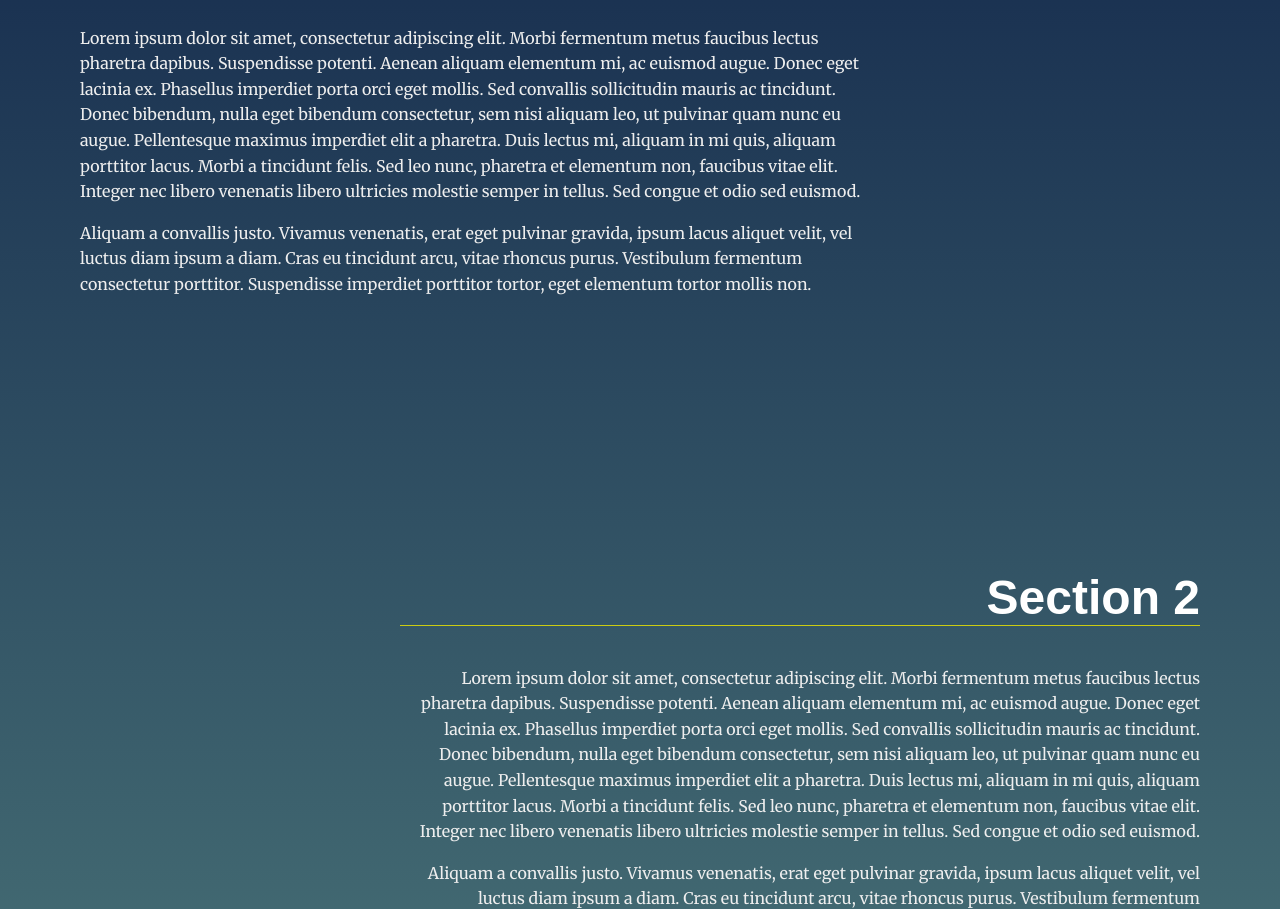
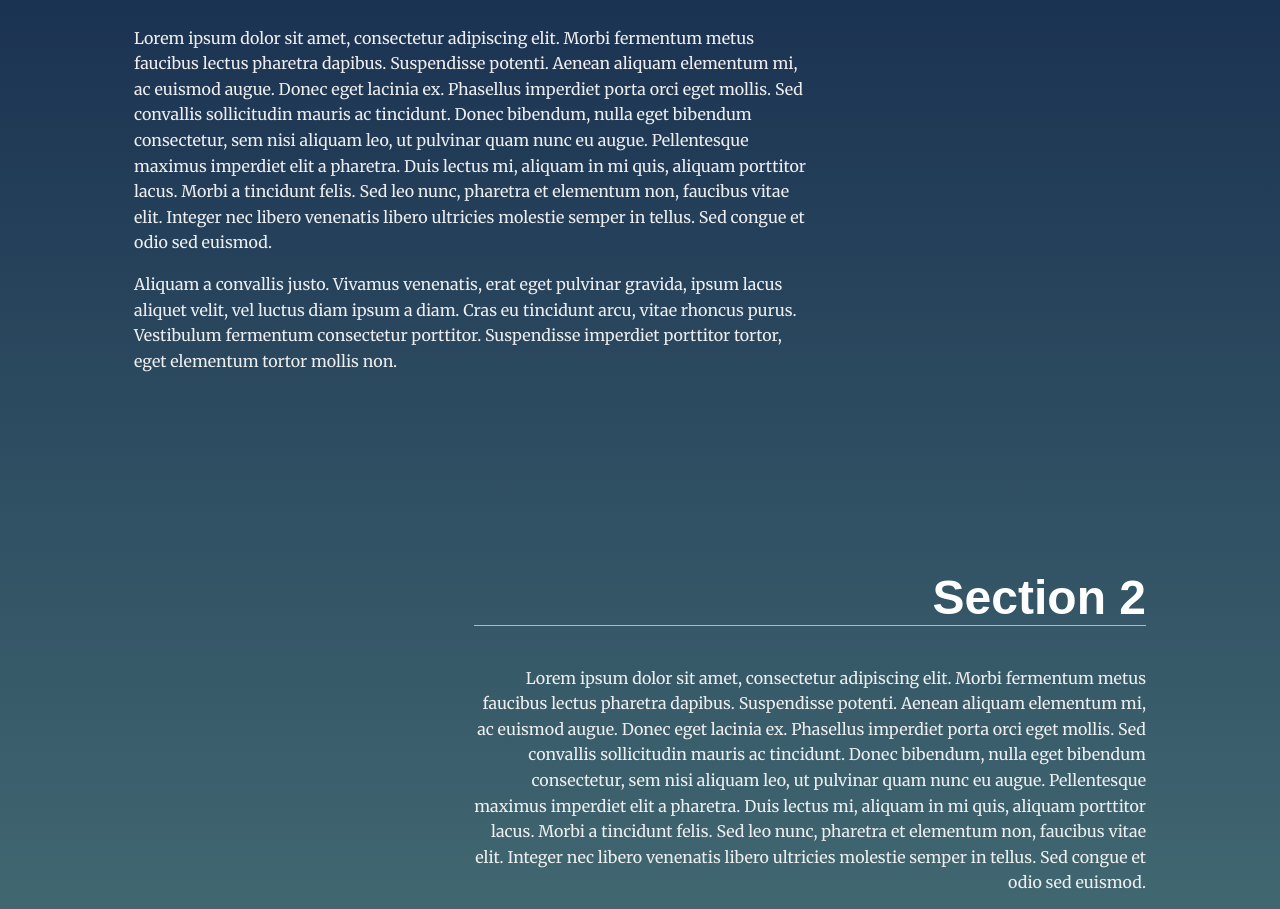
Before and after one commit to mohamedKhaled89/landing-page, a plain HTML site: page landing-page/index.html in a window 1280 px wide. Shown: the part 645-1554 px from the top of the page. Drawn offline with Linux system fonts and the light colour scheme.

Commit message:
edit project

```diff
--- a/landing-page/css/styles.css
+++ b/landing-page/css/styles.css
@@ -10,23 +10,58 @@
 
 
 /* ---- Base Rules ---- */
+* {
+    -webkit-box-sizing: border-box;
+    -moz-box-sizing: border-box;
+    box-sizing: border-box;
+}
 body {
-    background: rgb(136,203,171);
-    background: linear-gradient(0deg, rgba(136,203,171,1) 0%, rgba(0,13,60,1) 100%);
+    background: rgb(136, 203, 171);
+    background: linear-gradient(0deg, rgba(136, 203, 171, 1) 0%, rgba(0, 13, 60, 1) 100%);
     margin: 0;
     font-family: 'Merriweather', serif;
     color: #fff;
 }
+html {
+    scroll-behavior: smooth;
+}
+.container {
+    padding-left: 15px;
+    padding-right: 15px;
+    margin-left: auto;
+    margin-right: auto;
+}
 
+/* Small */
+@media (min-width:768px) {
+    .container {
+        width: 750px;
+    }
+}
+
+/* Medium */
+@media (min-width:992px) {
+    .container {
+        width: 970px;
+    }
+}
+
+/* Large */
+@media (min-width:1200px) {
+    .container {
+        width: 1170px;
+    }
+}
 
 /* Typeography General*/
 h1 {
     font-family: 'Fira Sans', sans-serif;
     font-size: 3em;
     margin: 2em 1rem;
+    text-align: center;
 }
 
-@media only screen and (min-width: 35em){
+@media only screen and (min-width: 35em) {
     h1 {
         font-size: 7em;
         margin: 2em 4rem 1em;
@@ -51,7 +86,7 @@ main {
 }
 
 .main-hero {
-    min-height: 40vh;
+    min-height: 100vh;
     padding-top: 3em;
 }
 
@@ -67,7 +102,7 @@ section {
 .navbar__menu ul {
     padding-left: 0;
     margin: 0;
-    text-align: left;
+    text-align: center;
 }
 
 .navbar__menu li {
@@ -102,9 +137,10 @@ section {
     background: #000;
     padding: 3em;
     color: #fff;
+    text-align: center;
 }
 
-.page__footer p{
+.page__footer p {
     color: #fff;
 }
 
@@ -112,11 +148,12 @@ section {
 /* ---- Theme Rules ---- */
 /* Landing Container Styles */
 .landing__container {
-    padding: 1em;
+    padding-left: 1em;
+    padding-right: 1em;
     text-align: left;
 }
 
-@media only screen and (min-width: 35em){
+@media only screen and (min-width: 35em) {
     .landing__container {
         max-width: 50em;
         padding: 4em;
@@ -146,8 +183,8 @@ section:nth-of-type(odd) .landing__container::before {
 
 section:nth-of-type(even) .landing__container::before {
     content: '';
-    background: rgb(255,255,255);
-    background: linear-gradient(0deg, rgba(255,255,255,.1) 0%, rgba(255,255,255,.2) 100%);
+    background: rgb(255, 255, 255);
+    background: linear-gradient(0deg, rgba(255, 255, 255, .1) 0%, rgba(255, 255, 255, .2) 100%);
     position: absolute;
     top: 3em;
     right: 3em;
@@ -161,8 +198,8 @@ section:nth-of-type(even) .landing__container::before {
 
 section:nth-of-type(3n) .landing__container::after {
     content: '';
-    background: rgb(255,255,255);
-    background: linear-gradient(0deg, rgba(255,255,255,.1) 0%, rgba(255,255,255,.2) 100%);
+    background: rgb(255, 255, 255);
+    background: linear-gradient(0deg, rgba(255, 255, 255, .1) 0%, rgba(255, 255, 255, .2) 100%);
     position: absolute;
     right: 0;
     bottom: 0;
@@ -176,8 +213,8 @@ section:nth-of-type(3n) .landing__container::after {
 
 section:nth-of-type(3n + 1) .landing__container::after {
     content: '';
-    background: rgb(255,255,255);
-    background: linear-gradient(0deg, rgba(255,255,255,.1) 0%, rgba(255,255,255,.2) 100%);
+    background: rgb(255, 255, 255);
+    background: linear-gradient(0deg, rgba(255, 255, 255, .1) 0%, rgba(255, 255, 255, .2) 100%);
     position: absolute;
     right: 20vw;
     bottom: -5em;
@@ -210,14 +247,11 @@ section.your-active-class .landing__container::after {
 
 /* Section Active Styles Keyframe Animations */
 @keyframes rotate {
-	from {
-		transform: rotate(0deg)
-		           translate(-1em)
-		           rotate(0deg);
-	}
-	to {
-		transform: rotate(360deg)
-		           translate(-1em)
-		           rotate(-360deg);
-	}
+    from {
+        transform: rotate(0deg) translate(-1em) rotate(0deg);
+    }
+
+    to {
+        transform: rotate(360deg) translate(-1em) rotate(-360deg);
+    }
 }
--- a/landing-page/index.html
+++ b/landing-page/index.html
@@ -1,67 +1,125 @@
 <!DOCTYPE html>
 <html lang="en">
+
 <head>
   <meta charset="UTF-8">
   <meta name="viewport" content="width=device-width, initial-scale=1.0">
   <meta http-equiv="X-UA-Compatible" content="ie=edge">
   <title>Manipulating the DOM</title>
   <!-- Load Google Fonts -->
-  <link href="https://fonts.googleapis.com/css?family=Fira+Sans:900|Merriweather&display=swap" rel="stylesheet">  <!-- Load Styles -->
+  <link href="https://fonts.googleapis.com/css?family=Fira+Sans:900|Merriweather&display=swap" rel="stylesheet">
+  <!-- Load Styles -->
   <link href="css/styles.css" rel="stylesheet">
 </head>
+
 <body>
   <!-- HTML Follows BEM naming conventions
   IDs are only used for sections to connect menu achors to sections -->
   <header class="page__header">
+    <div class="container">
       <nav class="navbar__menu">
         <!-- Navigation starts as empty UL that will be populated with JS -->
         <ul id="navbar__list"></ul>
       </nav>
+    </div>
   </header>
   <main>
     <header class="main__hero">
+      <div class="container">
         <h1>Landing Page </h1>
+      </div>
     </header>
     <!-- Each Section has an ID (used for the anchor) and
     a data attribute that will populate the li node.
     Adding more sections will automatically populate nav.
     The first section is set to active class by default -->
     <section id="section1" data-nav="Section 1" class="your-active-class">
+      <div class="container">
         <div class="landing__container">
           <h2>Section 1</h2>
-        <p>Lorem ipsum dolor sit amet, consectetur adipiscing elit. Morbi fermentum metus faucibus lectus pharetra dapibus. Suspendisse potenti. Aenean aliquam elementum mi, ac euismod augue. Donec eget lacinia ex. Phasellus imperdiet porta orci eget mollis. Sed convallis sollicitudin mauris ac tincidunt. Donec bibendum, nulla eget bibendum consectetur, sem nisi aliquam leo, ut pulvinar quam nunc eu augue. Pellentesque maximus imperdiet elit a pharetra. Duis lectus mi, aliquam in mi quis, aliquam porttitor lacus. Morbi a tincidunt felis. Sed leo nunc, pharetra et elementum non, faucibus vitae elit. Integer nec libero venenatis libero ultricies molestie semper in tellus. Sed congue et odio sed euismod.</p>
+          <p>Lorem ipsum dolor sit amet, consectetur adipiscing elit. Morbi fermentum metus faucibus lectus pharetra
+            dapibus. Suspendisse potenti. Aenean aliquam elementum mi, ac euismod augue. Donec eget lacinia ex.
+            Phasellus
+            imperdiet porta orci eget mollis. Sed convallis sollicitudin mauris ac tincidunt. Donec bibendum, nulla eget
+            bibendum consectetur, sem nisi aliquam leo, ut pulvinar quam nunc eu augue. Pellentesque maximus imperdiet
+            elit a pharetra. Duis lectus mi, aliquam in mi quis, aliquam porttitor lacus. Morbi a tincidunt felis. Sed
+            leo
+            nunc, pharetra et elementum non, faucibus vitae elit. Integer nec libero venenatis libero ultricies molestie
+            semper in tellus. Sed congue et odio sed euismod.</p>
 
-        <p>Aliquam a convallis justo. Vivamus venenatis, erat eget pulvinar gravida, ipsum lacus aliquet velit, vel luctus diam ipsum a diam. Cras eu tincidunt arcu, vitae rhoncus purus. Vestibulum fermentum consectetur porttitor. Suspendisse imperdiet porttitor tortor, eget elementum tortor mollis non.</p>
+          <p>Aliquam a convallis justo. Vivamus venenatis, erat eget pulvinar gravida, ipsum lacus aliquet velit, vel
+            luctus diam ipsum a diam. Cras eu tincidunt arcu, vitae rhoncus purus. Vestibulum fermentum consectetur
+            porttitor. Suspendisse imperdiet porttitor tortor, eget elementum tortor mollis non.</p>
+        </div>
       </div>
     </section>
     <section id="section2" data-nav="Section 2">
+      <div class="container">
         <div class="landing__container">
           <h2>Section 2</h2>
-        <p>Lorem ipsum dolor sit amet, consectetur adipiscing elit. Morbi fermentum metus faucibus lectus pharetra dapibus. Suspendisse potenti. Aenean aliquam elementum mi, ac euismod augue. Donec eget lacinia ex. Phasellus imperdiet porta orci eget mollis. Sed convallis sollicitudin mauris ac tincidunt. Donec bibendum, nulla eget bibendum consectetur, sem nisi aliquam leo, ut pulvinar quam nunc eu augue. Pellentesque maximus imperdiet elit a pharetra. Duis lectus mi, aliquam in mi quis, aliquam porttitor lacus. Morbi a tincidunt felis. Sed leo nunc, pharetra et elementum non, faucibus vitae elit. Integer nec libero venenatis libero ultricies molestie semper in tellus. Sed congue et odio sed euismod.</p>
+          <p>Lorem ipsum dolor sit amet, consectetur adipiscing elit. Morbi fermentum metus faucibus lectus pharetra
+            dapibus. Suspendisse potenti. Aenean aliquam elementum mi, ac euismod augue. Donec eget lacinia ex.
+            Phasellus
+            imperdiet porta orci eget mollis. Sed convallis sollicitudin mauris ac tincidunt. Donec bibendum, nulla eget
+            bibendum consectetur, sem nisi aliquam leo, ut pulvinar quam nunc eu augue. Pellentesque maximus imperdiet
+            elit a pharetra. Duis lectus mi, aliquam in mi quis, aliquam porttitor lacus. Morbi a tincidunt felis. Sed
+            leo
+            nunc, pharetra et elementum non, faucibus vitae elit. Integer nec libero venenatis libero ultricies molestie
+            semper in tellus. Sed congue et odio sed euismod.</p>
 
-        <p>Aliquam a convallis justo. Vivamus venenatis, erat eget pulvinar gravida, ipsum lacus aliquet velit, vel luctus diam ipsum a diam. Cras eu tincidunt arcu, vitae rhoncus purus. Vestibulum fermentum consectetur porttitor. Suspendisse imperdiet porttitor tortor, eget elementum tortor mollis non.</p>
+          <p>Aliquam a convallis justo. Vivamus venenatis, erat eget pulvinar gravida, ipsum lacus aliquet velit, vel
+            luctus diam ipsum a diam. Cras eu tincidunt arcu, vitae rhoncus purus. Vestibulum fermentum consectetur
+            porttitor. Suspendisse imperdiet porttitor tortor, eget elementum tortor mollis non.</p>
+        </div>
       </div>
     </section>
     <section id="section3" data-nav="Section 3">
+      <div class="container">
         <div class="landing__container">
           <h2>Section 3</h2>
-        <p>Lorem ipsum dolor sit amet, consectetur adipiscing elit. Morbi fermentum metus faucibus lectus pharetra dapibus. Suspendisse potenti. Aenean aliquam elementum mi, ac euismod augue. Donec eget lacinia ex. Phasellus imperdiet porta orci eget mollis. Sed convallis sollicitudin mauris ac tincidunt. Donec bibendum, nulla eget bibendum consectetur, sem nisi aliquam leo, ut pulvinar quam nunc eu augue. Pellentesque maximus imperdiet elit a pharetra. Duis lectus mi, aliquam in mi quis, aliquam porttitor lacus. Morbi a tincidunt felis. Sed leo nunc, pharetra et elementum non, faucibus vitae elit. Integer nec libero venenatis libero ultricies molestie semper in tellus. Sed congue et odio sed euismod.</p>
+          <p>Lorem ipsum dolor sit amet, consectetur adipiscing elit. Morbi fermentum metus faucibus lectus pharetra
+            dapibus. Suspendisse potenti. Aenean aliquam elementum mi, ac euismod augue. Donec eget lacinia ex.
+            Phasellus
+            imperdiet porta orci eget mollis. Sed convallis sollicitudin mauris ac tincidunt. Donec bibendum, nulla eget
+            bibendum consectetur, sem nisi aliquam leo, ut pulvinar quam nunc eu augue. Pellentesque maximus imperdiet
+            elit a pharetra. Duis lectus mi, aliquam in mi quis, aliquam porttitor lacus. Morbi a tincidunt felis. Sed
+            leo
+            nunc, pharetra et elementum non, faucibus vitae elit. Integer nec libero venenatis libero ultricies molestie
+            semper in tellus. Sed congue et odio sed euismod.</p>
 
-        <p>Aliquam a convallis justo. Vivamus venenatis, erat eget pulvinar gravida, ipsum lacus aliquet velit, vel luctus diam ipsum a diam. Cras eu tincidunt arcu, vitae rhoncus purus. Vestibulum fermentum consectetur porttitor. Suspendisse imperdiet porttitor tortor, eget elementum tortor mollis non.</p>
+          <p>Aliquam a convallis justo. Vivamus venenatis, erat eget pulvinar gravida, ipsum lacus aliquet velit, vel
+            luctus diam ipsum a diam. Cras eu tincidunt arcu, vitae rhoncus purus. Vestibulum fermentum consectetur
+            porttitor. Suspendisse imperdiet porttitor tortor, eget elementum tortor mollis non.</p>
+        </div>
       </div>
     </section>
     <section id="section4" data-nav="Section 4">
+      <div class="container">
         <div class="landing__container">
           <h2>Section 4</h2>
-        <p>Lorem ipsum dolor sit amet, consectetur adipiscing elit. Morbi fermentum metus faucibus lectus pharetra dapibus. Suspendisse potenti. Aenean aliquam elementum mi, ac euismod augue. Donec eget lacinia ex. Phasellus imperdiet porta orci eget mollis. Sed convallis sollicitudin mauris ac tincidunt. Donec bibendum, nulla eget bibendum consectetur, sem nisi aliquam leo, ut pulvinar quam nunc eu augue. Pellentesque maximus imperdiet elit a pharetra. Duis lectus mi, aliquam in mi quis, aliquam porttitor lacus. Morbi a tincidunt felis. Sed leo nunc, pharetra et elementum non, faucibus vitae elit. Integer nec libero venenatis libero ultricies molestie semper in tellus. Sed congue et odio sed euismod.</p>
+          <p>Lorem ipsum dolor sit amet, consectetur adipiscing elit. Morbi fermentum metus faucibus lectus pharetra
+            dapibus. Suspendisse potenti. Aenean aliquam elementum mi, ac euismod augue. Donec eget lacinia ex.
+            Phasellus
+            imperdiet porta orci eget mollis. Sed convallis sollicitudin mauris ac tincidunt. Donec bibendum, nulla eget
+            bibendum consectetur, sem nisi aliquam leo, ut pulvinar quam nunc eu augue. Pellentesque maximus imperdiet
+            elit a pharetra. Duis lectus mi, aliquam in mi quis, aliquam porttitor lacus. Morbi a tincidunt felis. Sed
+            leo
+            nunc, pharetra et elementum non, faucibus vitae elit. Integer nec libero venenatis libero ultricies molestie
+            semper in tellus. Sed congue et odio sed euismod.</p>
 
-        <p>Aliquam a convallis justo. Vivamus venenatis, erat eget pulvinar gravida, ipsum lacus aliquet velit, vel luctus diam ipsum a diam. Cras eu tincidunt arcu, vitae rhoncus purus. Vestibulum fermentum consectetur porttitor. Suspendisse imperdiet porttitor tortor, eget elementum tortor mollis non.</p>
+          <p>Aliquam a convallis justo. Vivamus venenatis, erat eget pulvinar gravida, ipsum lacus aliquet velit, vel
+            luctus diam ipsum a diam. Cras eu tincidunt arcu, vitae rhoncus purus. Vestibulum fermentum consectetur
+            porttitor. Suspendisse imperdiet porttitor tortor, eget elementum tortor mollis non.</p>
+        </div>
       </div>
     </section>
   </main>
   <footer class="page__footer">
+    <div class="container">
       <p>&copy Udacity</p>
+    </div>
   </footer>
   <script src="js/app.js"></script>
 </body>
+
 </html>
```
Also changed, not shown: 1 other file. Lines whose indentation alone changed are shown as unchanged.
